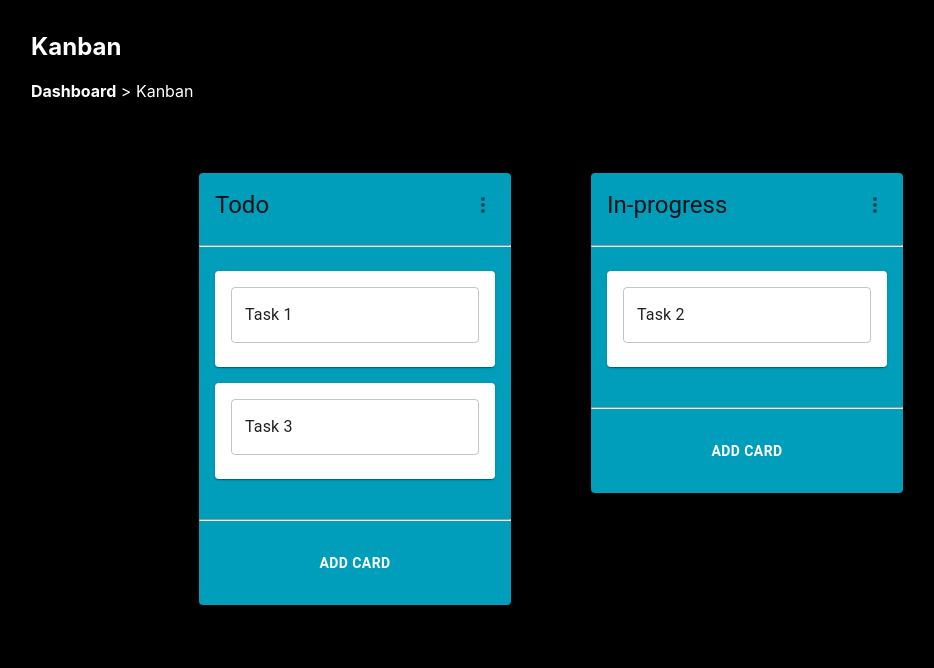
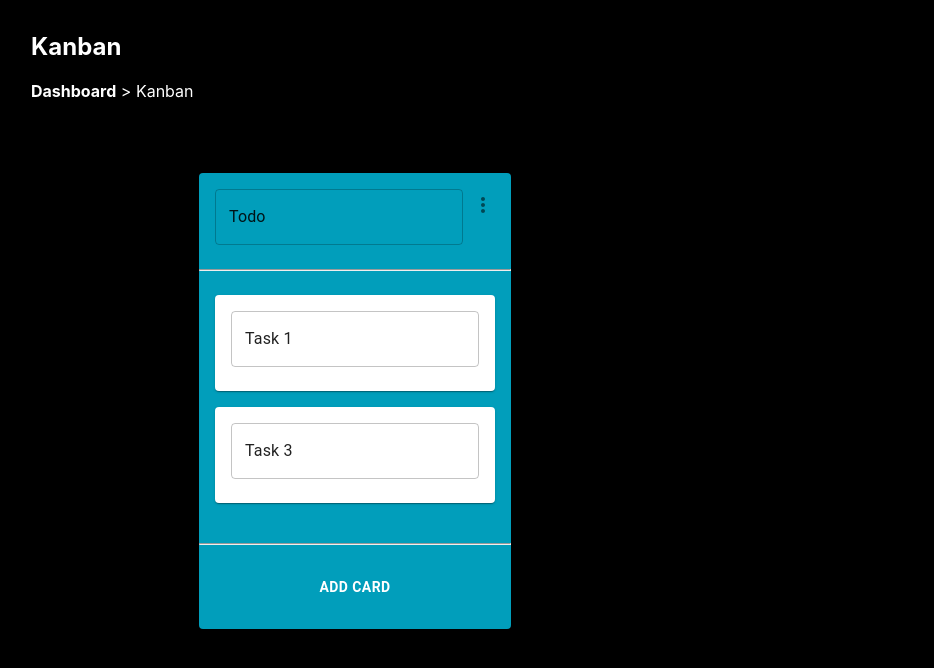
Before and after one commit to martinwachira/kanban-board, a React (Create React App) app: page / in a window 1280 px wide. Shown: the top 668 px of the page, without its empty margins (33-967 px from the left). Built offline with nearby package versions, Linux system fonts and the light colour scheme.

Commit message:
update the addColumn func

```diff
--- a/src/Components/ColumnCard.js
+++ b/src/Components/ColumnCard.js
@@ -10,6 +10,7 @@ import {
   DialogContentText,
   IconButton,
   Popover,
+  TextField,
 } from "@mui/material";
 import React, { useState } from "react";
 import { useDispatch, useSelector } from "react-redux";
@@ -23,30 +24,37 @@ import classes from "./cardstyles.module.css";
 const ColumnCard = ({ column, tasks }) => {
   const dispatch = useDispatch();
   const state = useSelector((state) => state.board);
+  const [title, setTitle] = useState(column.title);
   const [showError, setShowError] = useState(false);
-  const [openDialog, setOpenDialog] = React.useState(false);
-
+  const [openDialog, setOpenDialog] = useState(false);
   const [anchorEl, setAnchorEl] = useState();
 
+  // func to update the title names
+  const handleTitleChange = (e) => {
+    setTitle(e.target.value);
+  };
   const handleClick = (e) => {
     setAnchorEl(e.currentTarget);
   };
-
   const handleClose = () => {
     setAnchorEl(null);
   };
-
   const handleCloseDialog = () => {
     setOpenDialog(false);
   };
 
-  const handleAddColumn = () => {
+  // this func adds new column cards limited to 5 cards and assigns newly created cards new ids
+  const handleAddColumn = (e) => {
+    e.preventDefault();
     if (Object.keys(state.columns).length >= 5) {
       setShowError(true);
+      setOpenDialog(true);
       return;
     }
-    const columnId = `column-${Object.keys(state.columns).length + 1}`;
-    dispatch(addColumn({ columnId, title: `Column ${columnId}` }));
+    // Generate a new unique id
+    const newColumnId = `column-${Object.keys(state.columns).length + 1}`;
+    dispatch(addColumn({ columnId: newColumnId, title: title }));
+    console.log("columns", state.columns);
   };
 
   const open = Boolean(anchorEl);
@@ -63,7 +71,7 @@ const ColumnCard = ({ column, tasks }) => {
             style={{ background: "#019ebb" }}
           >
             <CardHeader
-              title={column.title}
+              title={<TextField value={title} onChange={handleTitleChange} />}
               action={
                 <IconButton onClick={handleClick}>
                   <MoreVertIcon />
@@ -83,7 +91,6 @@ const ColumnCard = ({ column, tasks }) => {
                   </Popover>
                 </IconButton>
               }
-              onClick={handleAddColumn}
             />
             <hr />
             {showError && (
@@ -114,14 +121,14 @@ const ColumnCard = ({ column, tasks }) => {
             {provided.placeholder}
             <hr />
             <CardContent style={{ textAlign: "center", colo: "white" }}>
-              {Object.keys(state.columns).length < 5 && (
               <Button
+                onClick={handleAddColumn}
+                disabled={Object.keys(state.columns).length > 5}
                 variant="text"
                 style={{ color: "white", fontWeight: "bold" }}
               >
                 Add Card
               </Button>
-              )}
             </CardContent>
           </Card>
         )}
--- a/src/redux/boardSlice.js
+++ b/src/redux/boardSlice.js
@@ -14,13 +14,8 @@ const boardSlice = createSlice({
         title: "Todo",
         taskIds: ["task-1", "task-3"],
       },
-      "column-2": {
-        id: "column-2",
-        title: "In-progress",
-        taskIds: ["task-2"],
-      },
     },
-    columnOrder: ["column-1", "column-2"],
+    columnOrder: ["column-1"],
   },
   reducers: {
     moveTask: (state, action) => {
```
Lines whose indentation alone changed are shown as unchanged.
